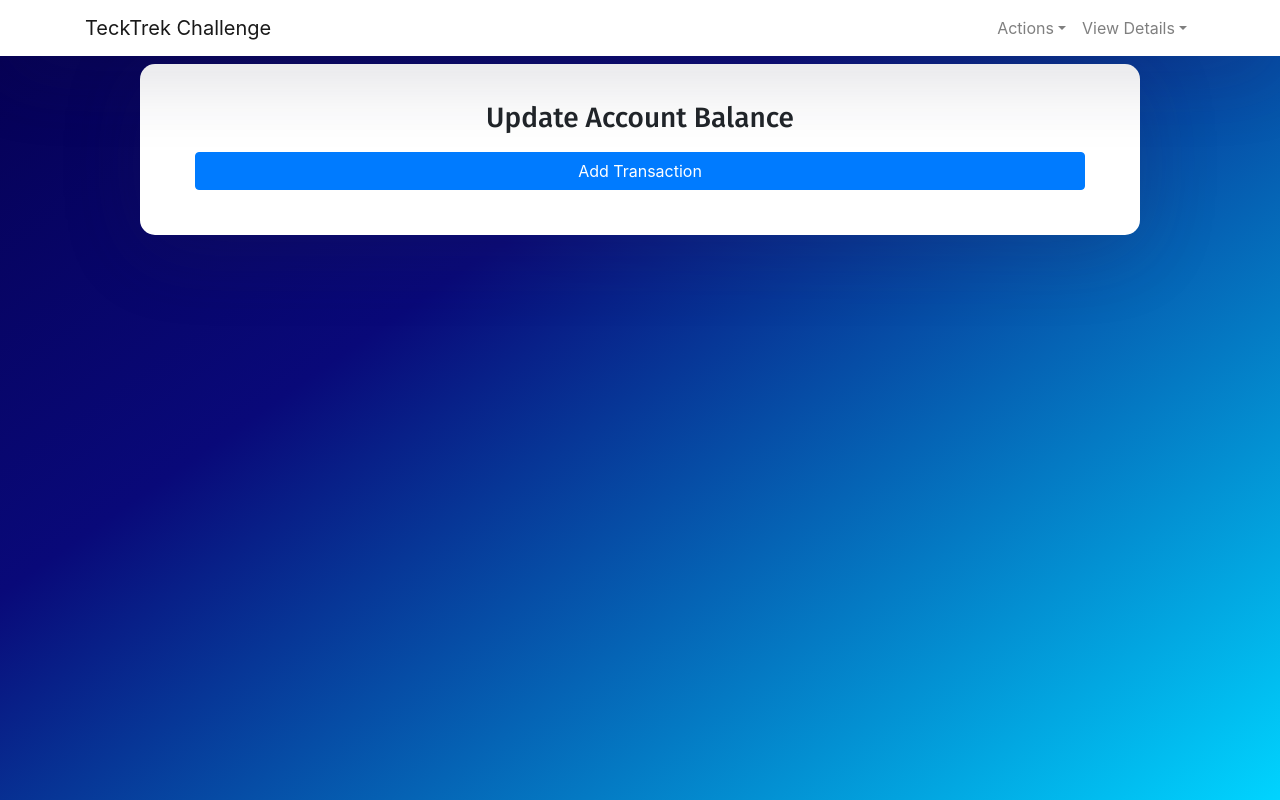
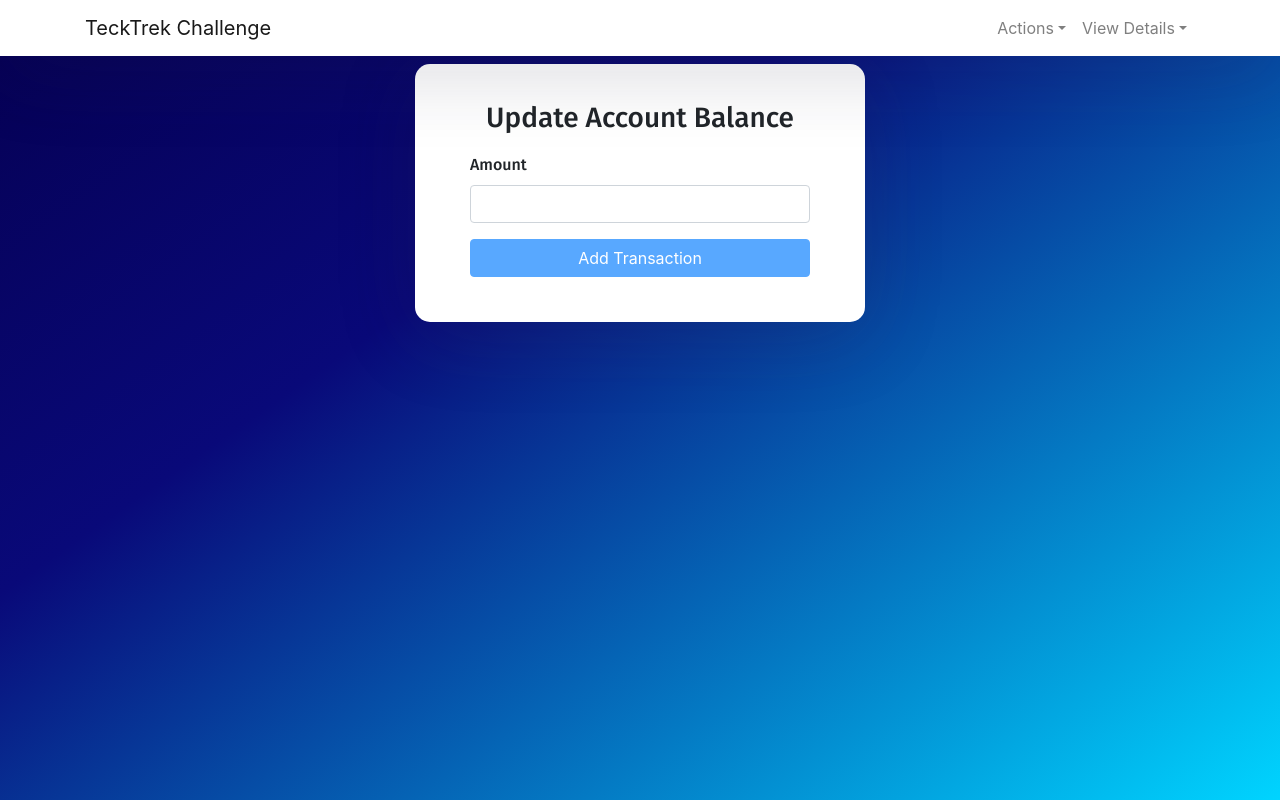
Before and after one commit to exactlyprecise/SEED2021_TT2_6, a React (Create React App) app: page /updateAccBal in a window 1280 px wide. Built offline with nearby package versions, Linux system fonts and the light colour scheme; no server answers.

Commit message:
update account balance (frontend)

```diff
--- a/package.json
+++ b/package.json
@@ -14,6 +14,7 @@
     "jsonwebtoken": "^8.5.1",
     "moment": "^2.29.1",
     "node-fetch": "^2.6.1",
+    "python": "0.0.4",
     "react": "^17.0.1",
     "react-bootstrap": "^1.4.0",
     "react-dom": "^17.0.1",
--- a/src/App.js
+++ b/src/App.js
@@ -51,7 +51,7 @@ export default class App extends Component {
                       <NavDropdown.Item href="/accountDetails">Add Transaction</NavDropdown.Item>
                     </NavDropdown>
                     <NavDropdown title="View Details" id="basic-nav-dropdown">
-                      <NavDropdown.Item href="/">User Details</NavDropdown.Item>
+                      <NavDropdown.Item href="/userDetails">User Details</NavDropdown.Item>
                       <NavDropdown.Item href="/accountDetails">Account Details</NavDropdown.Item>
                       <NavDropdown.Item href="/transactionDetails">Transaction Details</NavDropdown.Item>
                       <NavDropdown.Divider />
--- a/src/components/updateAccBal.component.js
+++ b/src/components/updateAccBal.component.js
@@ -5,7 +5,7 @@ import { Row, Col } from 'react-bootstrap';
 import { BrowserRouter as Router } from "react-router-dom";
 
 const INITIAL_STATE = {
-    //fill in the variable name
+    amount: '',
 };
 
 
@@ -23,6 +23,7 @@ export default class UpdateAccBal extends Component {
 
         this.state = {
             ...INITIAL_STATE,
+            amount: '',
         };
     }
 
@@ -38,11 +39,11 @@ export default class UpdateAccBal extends Component {
         e.preventDefault();
 
         // change the below code according to your variable name
-        // const { payeeID } = this.state;
+        const { amount } = this.state;
 
         let formData = new FormData();
 
-       // formData.append("payeeID", payeeID); // change the variable name
+        formData.append("amount", amount); // change the variable name
 
         const config = {
             headers: { Authorization: "Bearer " + localStorage.getItem("token") }
@@ -50,7 +51,7 @@ export default class UpdateAccBal extends Component {
 
         // get the link from jiawei!
         axios
-            .post('http://backend-env.eba-g7hdkdd4.ap-southeast-1.elasticbeanstalk.com/transfer',
+            .post('http://backend-env.eba-g7hdkdd4.ap-southeast-1.elasticbeanstalk.com/balance',
                 formData,
                 config
             )
@@ -71,11 +72,12 @@ export default class UpdateAccBal extends Component {
 
         // change the variable name
         // const { payeeID } = this.state;
+        const { amount } = this.state;
 
 
         // insert the variable name
-        // const isInvalid =
-        //     payeeID === '' ||
+        const isInvalid =
+            amount === ''
         //     amount === '' ||
         //     expensesCat === '' ||
         //     eGift === '' ||
@@ -85,13 +87,22 @@ export default class UpdateAccBal extends Component {
         return (
             <Router>
                 <div>
-                    <div className="validationAuth-Inner">
+                    <div className="auth-inner">
 
                         <form onSubmit={this.onSubmit}>
                             <h3>Update Account Balance</h3>
 
+                            <Row>
+                                <Col>
+                                    <div className="form-group">
+                                        <label>Amount</label>
+                                        <input type="text" name="amount" value={amount} onChange={this.changeHandler} className="form-control" />
 
-                            <button type="submit" className="btn btn-primary btn-block">Add Transaction</button>
+                                    </div>
+                                </Col>
+                            </Row>
+
+                            <button type="submit" disabled={isInvalid} className="btn btn-primary btn-block">Add Transaction</button>
                         </form>
                     </div>
                 </div>
```
Also changed, not shown: 1 other file (tests, documents, lock files or other folders).
